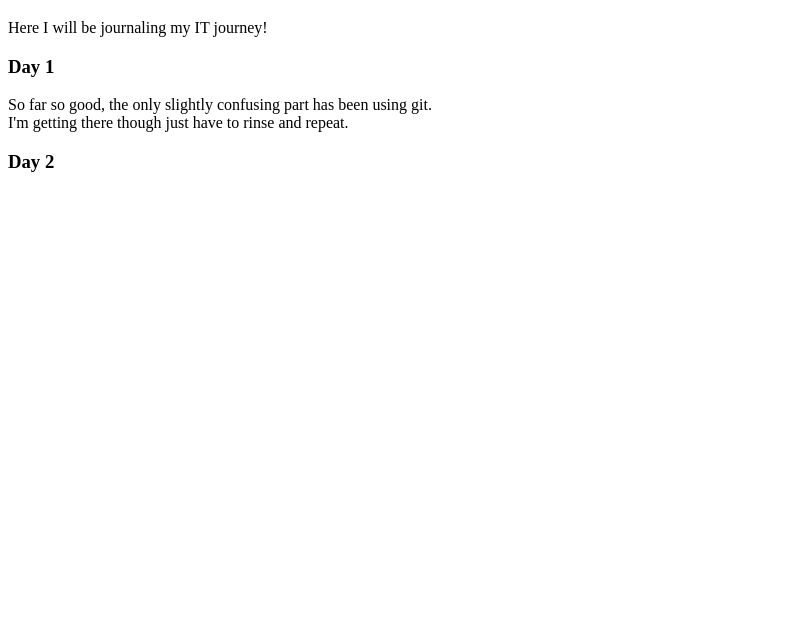
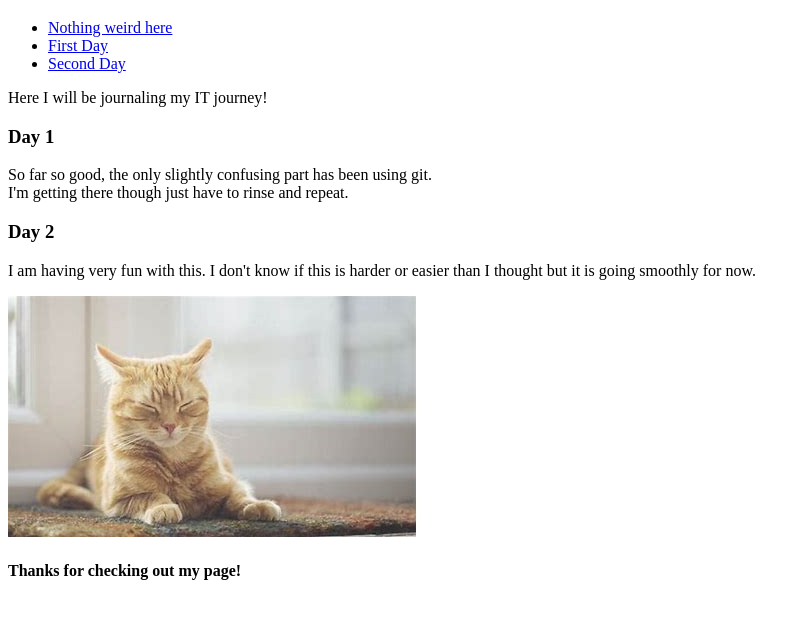
Before and after one commit to Elias-Khaz/FirstWeb, a plain HTML site: page index.html in a window 1280 px wide. Shown: the part 61-680 px from the top of the page, without its empty margins (0-810 px from the left). Drawn offline with Linux system fonts and the light colour scheme.

Commit message:
add content to html

```diff
--- a/index.html
+++ b/index.html
@@ -6,13 +6,37 @@
     <title>First Page</title>
 </head>
 <body>
-<h1>My first webpage</h1>
-    <p>Here I will be journaling my IT journey!</p>
-        <h3>Day 1</h3>
-        <p> So far so good, the only slightly confusing part has been using git.
-        <br>I'm getting there though just have to rinse and repeat.
+    <header>
+        <h1>My first webpage</h1>
+        <nav>
+            <ul>
+                <li><a href="https://www.youtube.com/watch?v=dQw4w9WgXcQ">Nothing weird here</a></li>
+                <li><a href="#First Day">First Day</a></li>
+                <li><a href="#Second Day">Second Day</a></li>
+            </ul>
+        </nav>
+    </header>
+    <main>
+        <section id="First Day">
+            <p>Here I will be journaling my IT journey!</p>
+            <h3>Day 1</h3>
+            <p> So far so good, the only slightly confusing part has been using git.
+            <br> I'm getting there though just have to rinse and repeat.
+            </p>
+        </section>
+        <section id="Second Day">
+        <h3>Day 2</h3>
+        <p>I am having very fun with this. I don't know if this is harder or easier than I thought but it is going smoothly for now.
+        <br>
         </p>
-    <h3>Day 2</h3>
+        </section>
+        <section>
 
+            <img src="images/OIP.jpg" alt="cat" title="Orange Cat">
+        </section>
+    </main>
+    <footer>
+        <h4>Thanks for checking out my page!</h4>
+    </footer>
 </body>
 </html>
```
Also changed, not shown: images/OIP.jpg (added), styles/index.css (added).
